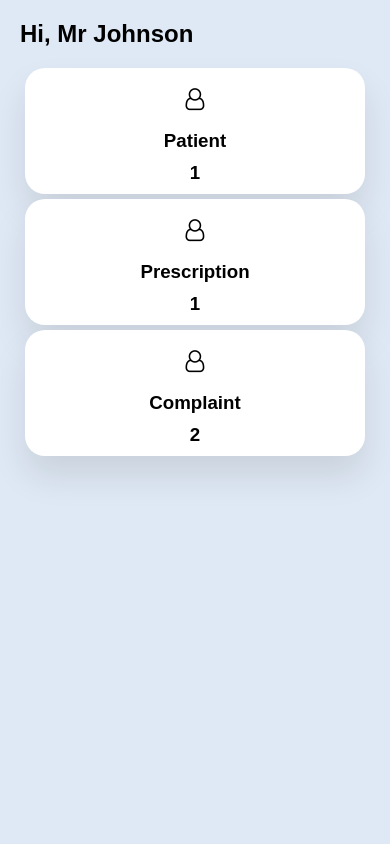
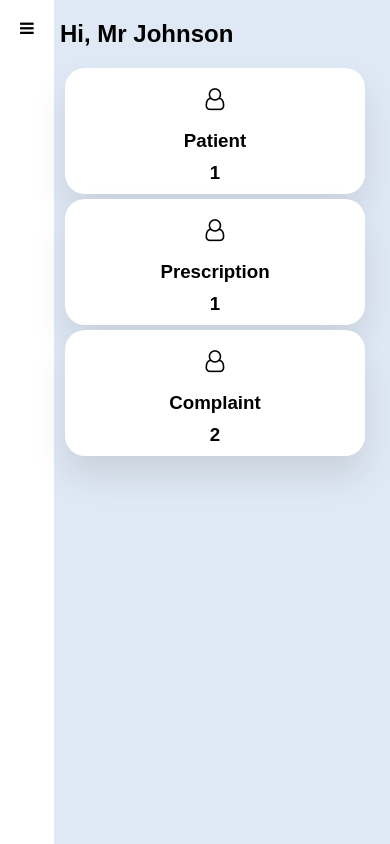
Before and after one commit to kingsamito/Drug-Prescription, a PHP site: page /dashboard.php in a window 390 px wide. Run offline with PHP 8.4, Linux system fonts and the light colour scheme; a user stored in the database is signed in; data comes from the database, SQL or seed files in the repository.

Commit message:
added styles

```diff
--- a/css/dashboard.css
+++ b/css/dashboard.css
@@ -161,18 +161,25 @@ nav .fa {
 
   }
 
-  .main-skills .card {}
+}
 
-  .main-skills .card button {}
-
+@media screen and (max-width:530px) {
   nav {
     display: none;
+  }
+  .main {
+    margin-left: 40px;
+  }
+  #menucontainer {
+    display: block;
+  }
 
+}
+@media screen and (min-width:530px) {
+
+  .logo i {
+    display: none;
   }
-}
-
-@media screen and (max-width:600px) {
-  .main-skills .card button {}
 }
 
 
--- a/dashboard.php
+++ b/dashboard.php
@@ -1,13 +1,14 @@
 <?php
 require("dbconn.php");
 session_start();
-    if(!isset($_SESSION['role']))
+if (!isset($_SESSION['role']))
     header("Location: ../index.php")
 ?>
 
 
 <!DOCTYPE html>
 <html lang="en">
+
 <head>
     <meta charset="UTF-8">
     <meta http-equiv="X-UA-Compatible" content="IE=edge">
@@ -17,12 +18,17 @@ require("dbconn.php");
     <link rel="stylesheet" href="font-awesome-4.7.0/css/font-awesome.min.css">
     <title>Dashboard</title>
 </head>
+
 <body>
     <div class="container">
-        <nav>
+        <div id="menucontainer" style="background: white;height: 100%;position: fixed;padding: 20px;margin-right: 20px;">
+            <i  class="fa fa-bars" onclick="showMenu()"></i>
+        </div>
+        <nav id="nav">
             <ul>
                 <li class="logo"><a href="#" class="dash">
                         <span class="nav-item">Dashboard</span>
+                        <i  style="" class="fa fa-bars" onclick="closeMenu()"></i>
                     </a></li>
                 <li><a href="#" class="dash">
                         <i class="fa fa-home"></i>
@@ -48,7 +54,7 @@ require("dbconn.php");
         </nav>
 
 
-        <section class="main">
+        <section class="main" id="main">
 
             <?php
             $pat = mysqli_num_rows(mysqli_query($con, "SELECT * FROM `patient`"));
@@ -86,5 +92,21 @@ require("dbconn.php");
 
         </section>
     </div>
+
+    <script>
+        function showMenu(){
+            document.getElementById("nav").style.display="block";
+            document.getElementById("nav").style.position="absolute";
+            document.getElementById("nav").style.zIndex="100";
+            document.getElementById("menucontainer").style.display="none";
+            document.getElementById("main").style.marginLeft="-20px";
+        }
+        function closeMenu(){
+            document.getElementById("nav").style.display="none";
+            document.getElementById("menucontainer").style.display="block";
+            document.getElementById("main").style.marginLeft="40px";
+        }
+    </script>
 </body>
+
 </html>
```
Lines whose indentation alone changed are shown as unchanged.
